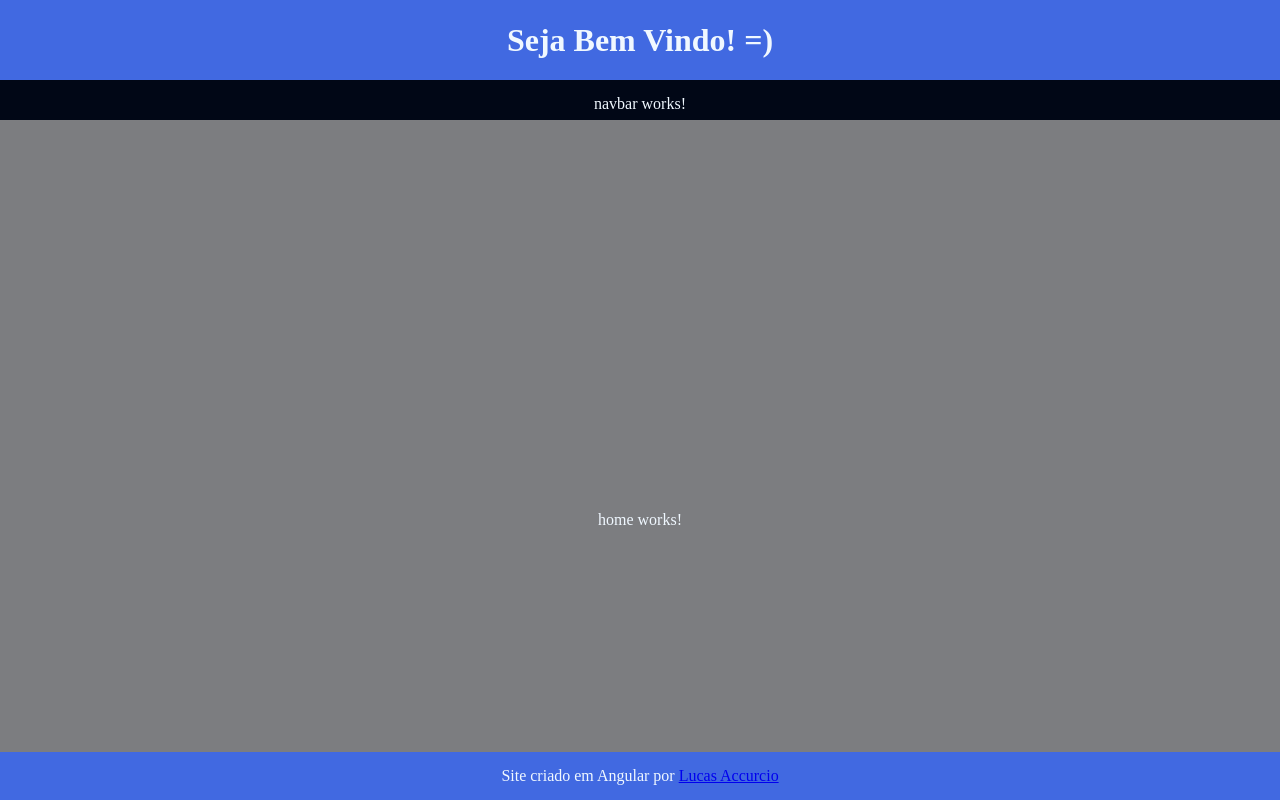
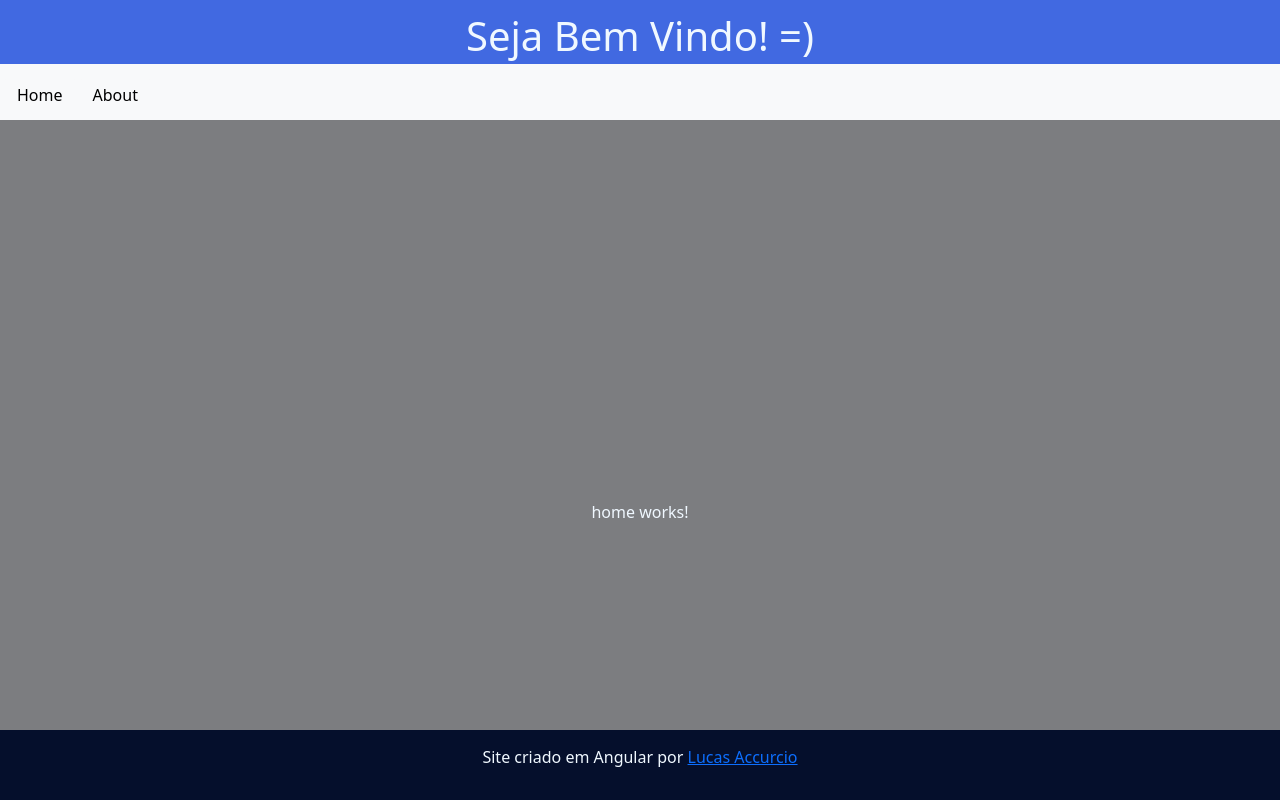
Before and after one commit to LucasAccurcio/angular-first-steps, an Angular app: page / in a window 1280 px wide. Built offline with nearby package versions, Linux system fonts and the light colour scheme.

Commit message:
chore: :art: add some styles

```diff
--- a/src/app/footer/footer.component.css
+++ b/src/app/footer/footer.component.css
@@ -1,6 +1,6 @@
 .footer__container {
   align-items: center;
-  background-color: royalblue;
+  background-color: rgb(5, 15, 44);
   bottom: 0;
   color: aliceblue;
   display: flex;
--- a/src/app/navbar/navbar.component.css
+++ b/src/app/navbar/navbar.component.css
@@ -1,11 +1,11 @@
 .nav__container {
-  align-items: center;
+  /* align-items: center;
   background-color: rgb(1, 7, 22);
-  color: aliceblue;
+  color: aliceblue; */
   display: flex;
-  justify-content: center;
-  padding: 15px 0;
+  /* justify-content: center; */
+  /* padding: 15px 0; */
   position: fixed;
-  top: 10vh;
+  top: 8vh;
   width: 100%;
 }
--- a/src/app/navbar/navbar.component.html
+++ b/src/app/navbar/navbar.component.html
@@ -1,3 +1,6 @@
-<nav class="nav__container">
-  <p>navbar works!</p>
+<nav class="navbar navbar-expand-lg bg-light nav__container">
+  <div class="collapse navbar-collapse">
+    <a href="home" class="btn btn-light m-1"> Home </a>
+    <a href="about" class="btn btn-light"> About </a>
+  </div>
 </nav>
--- a/src/styles.css
+++ b/src/styles.css
@@ -1,6 +1,9 @@
 /* You can add global styles to this file, and also import other style files */
 
+@import "bootstrap";
+
+/*
 * {
   margin: 0;
   border: 0;
-}
+} */
```
